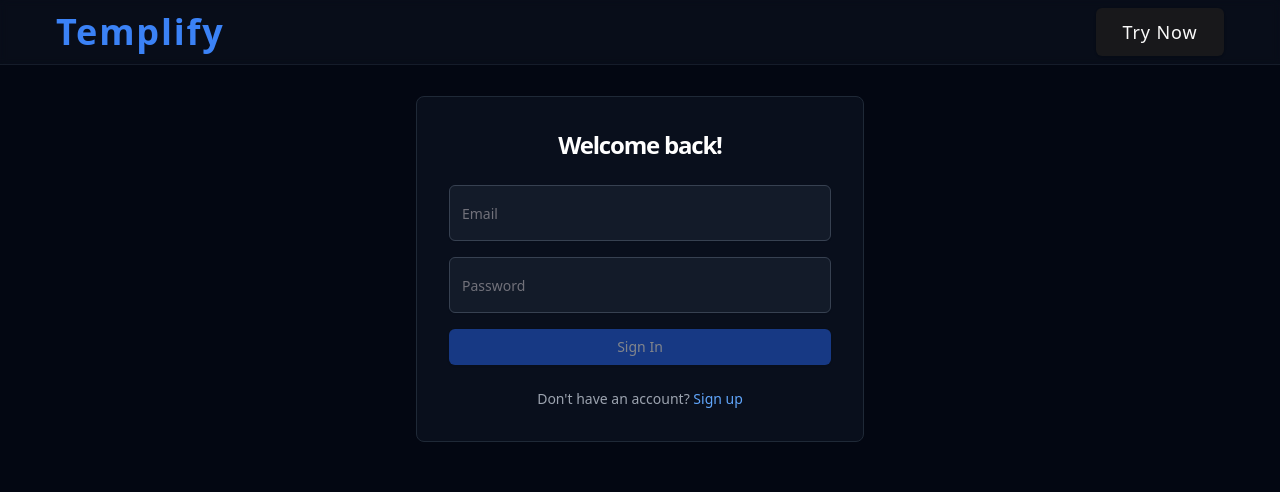
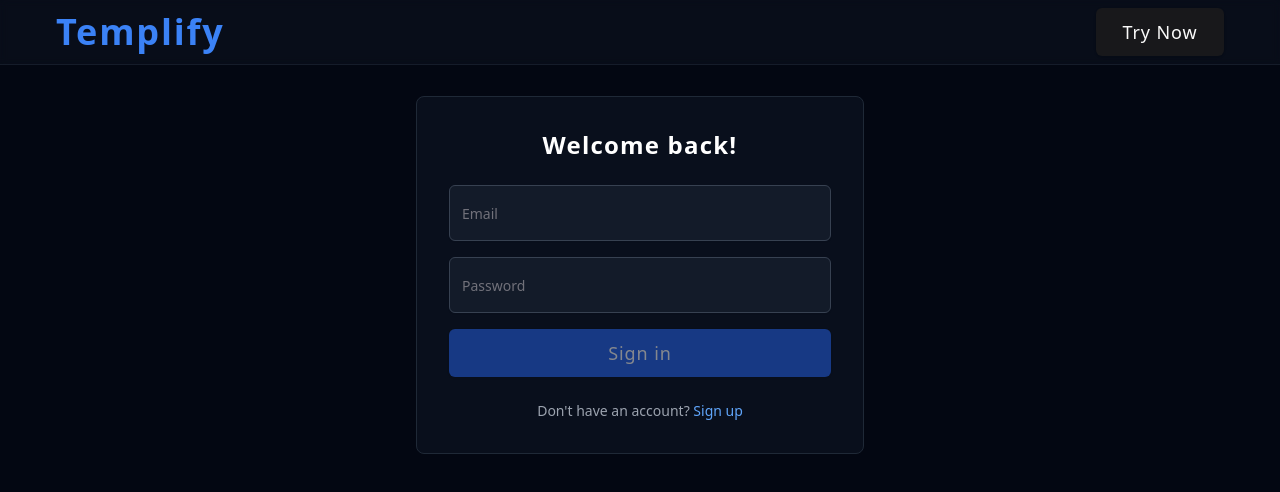
Before and after one commit to Pratiyushkumar/templify, a React (Vite) app: page /signin in a window 1280 px wide. Shown: the top 492 px of the page. Built offline with nearby package versions, Linux system fonts and the light colour scheme; no server answers; what pdfmake would draw is missing.

Commit message:
toast implemeted

```diff
--- a/src/page/SignIn.tsx
+++ b/src/page/SignIn.tsx
@@ -4,6 +4,7 @@ import { useAuth } from '../hooks/useAuth';
 import Navbar from '../components/ui/navbar';
 import { Input } from '../components/ui/input';
 import { Button } from '../components/ui/button';
+import toast from 'react-hot-toast';
 
 const SignIn = () => {
   const navigate = useNavigate();
@@ -27,28 +28,36 @@ const SignIn = () => {
 
     if (!email) {
       setEmailError('Email is required');
+      toast.error('Email is required');
       return;
     }
     if (!password) {
       setPasswordError('Password is required');
+      toast.error('Password is required');
       return;
     }
 
+    const toastId = toast.loading('wait...');
     try {
       await loginUser({ email, password });
+      toast.success('Welcome Back 🎊')
       navigate('/home');
     } catch (error: unknown) {
       if (error instanceof Error) {
         setPasswordError(error.message);
+        toast.error(error.message);
       } else {
         setPasswordError('An error occurred during sign in');
+        toast.error('An error occurred during sign in')
       }
+    }finally{
+      toast.dismiss(toastId);
     }
   };
 
   const handleEmailChange = (e: React.ChangeEvent<HTMLInputElement>) => {
     setEmail(e.target.value);
-    if (emailError) setEmailError('');
+    if (emailError) {setEmailError(''); toast.error(emailError)}
   };
 
   const handlePasswordChange = (e: React.ChangeEvent<HTMLInputElement>) => {
@@ -62,7 +71,7 @@ const SignIn = () => {
       <div className="flex items-center justify-center px-4 py-24">
         <div className="w-full max-w-md space-y-6 bg-gray-900/50 p-8 rounded-lg border border-gray-800">
           <div className="space-y-2 text-center">
-            <h1 className="text-2xl font-bold tracking-tighter text-white">
+            <h1 className="text-2xl font-bold tracking-wider text-white">
               Welcome back!
             </h1>
           </div>
@@ -91,10 +100,10 @@ const SignIn = () => {
             </div>
             <Button
               type="submit"
-              className="w-full bg-blue-600 hover:bg-blue-500"
+              className="w-full bg-blue-600 hover:bg-blue-500 h-12"
               disabled={!email || !password}
             >
-              Sign In
+              <p className='text-base md:text-lg tracking-wider text-white'>Sign in</p>
             </Button>
           </form>
           <div className="text-center text-sm text-gray-400">
```
